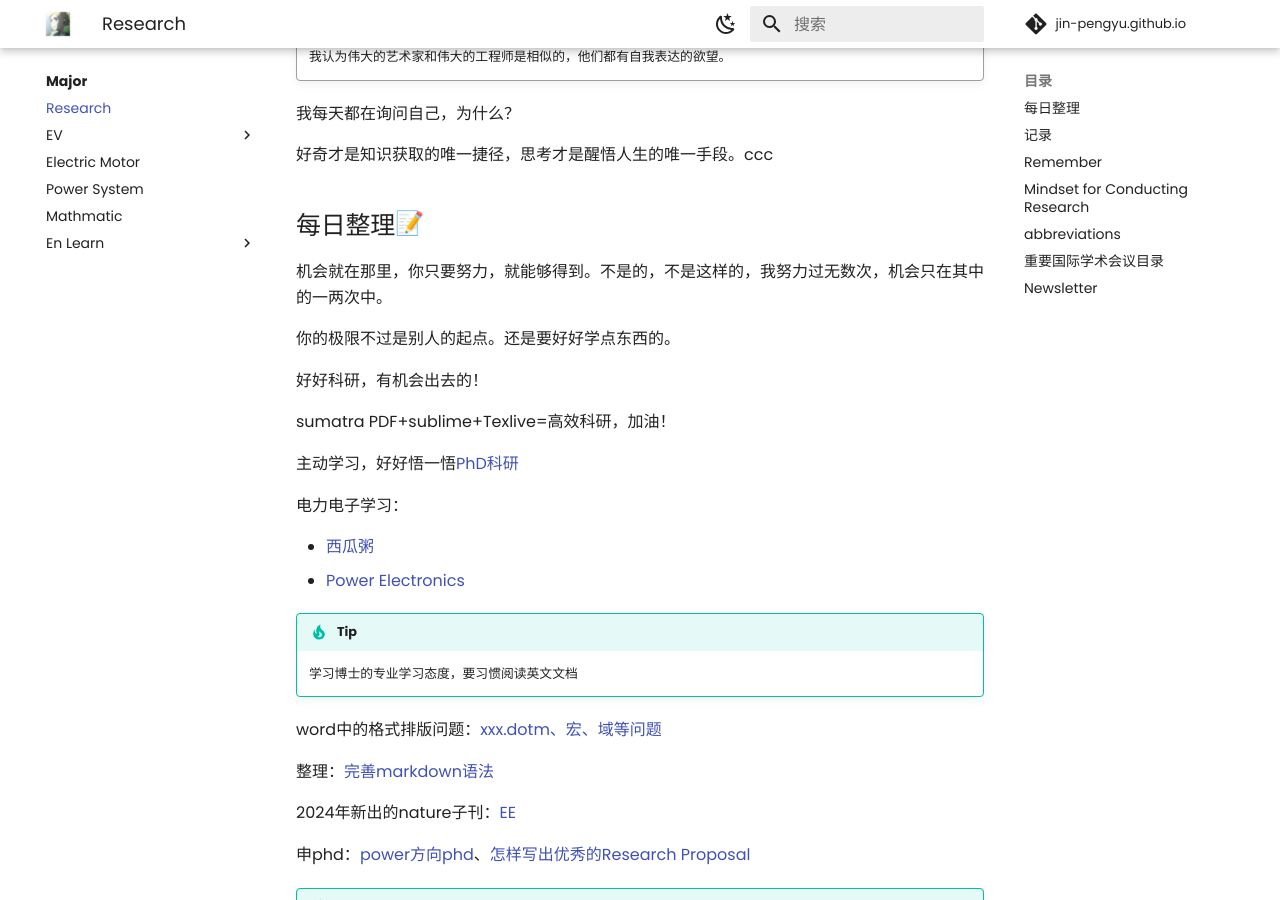
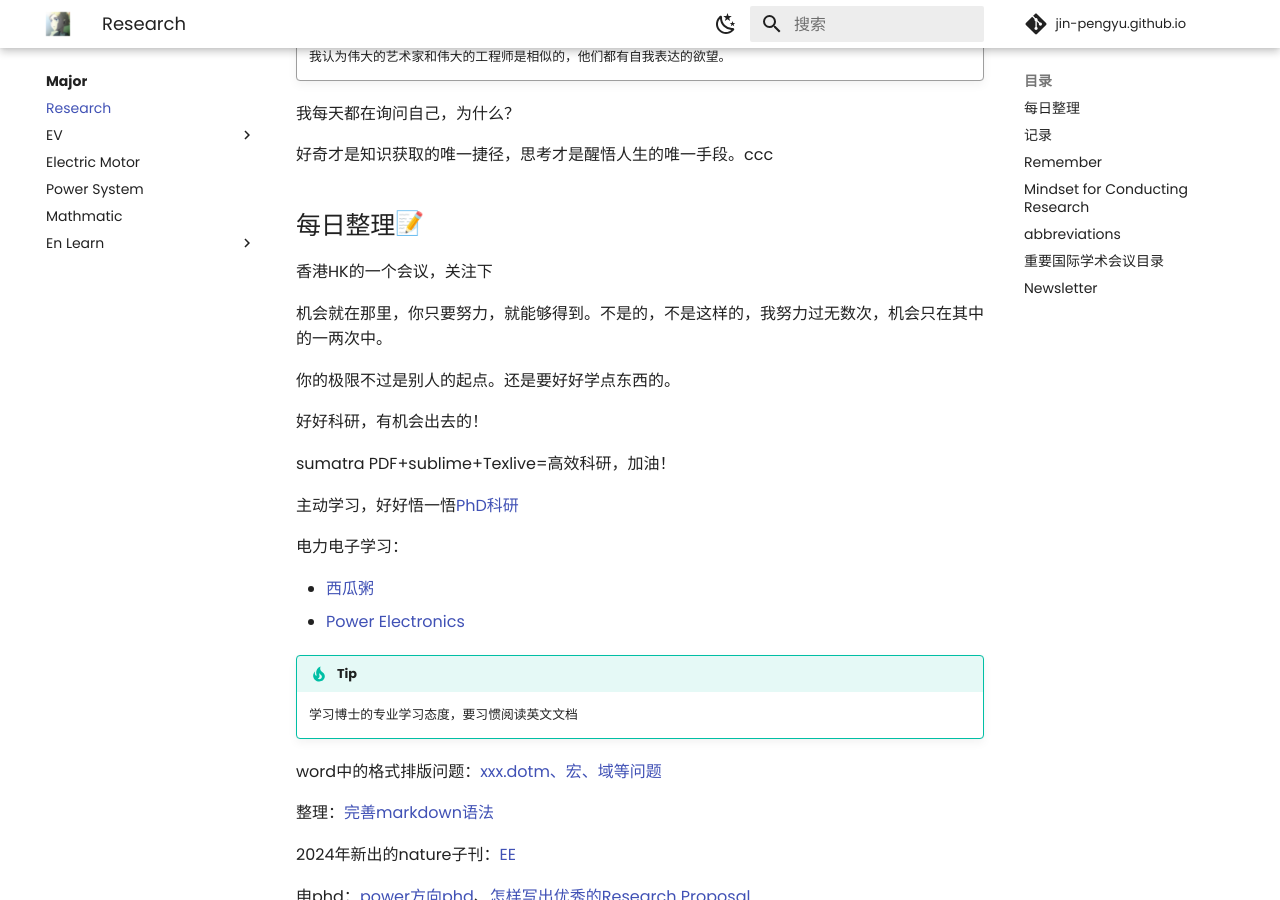
Before and after one commit to Pengyu-Jin/Pengyu-Jin.github.io, an MkDocs documentation site: the page built from docs/major/research/research.md, in a window 1280 px wide and 900 px high, scrolled down 435 px. Built offline with MkDocs 1.6.1 and Material for MkDocs 9.7.7, drawn with Linux system fonts in a browser that asks for light colours; emoji names are drawn with the system emoji font; comment, search, counter and statistics services are not loaded.

Commit message:
everyday add

```diff
--- a/docs/major/research/research.md
+++ b/docs/major/research/research.md
@@ -16,6 +16,8 @@
 
 
 ## 每日整理:memo:
+
+香港HK的一个会议，关注下
 
 机会就在那里，你只要努力，就能够得到。不是的，不是这样的，我努力过无数次，机会只在其中的一两次中。
 
```
